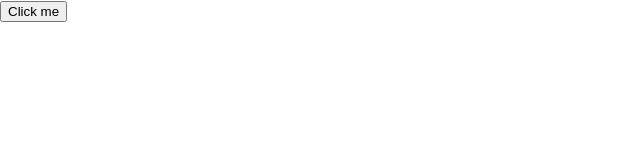
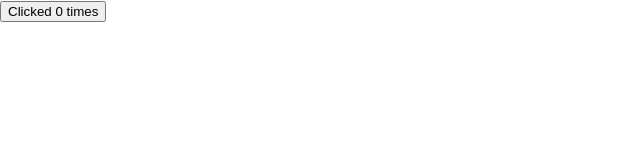
Before and after one commit to GustDevFreak/react-learning-project, a React (Create React App) app: page / in a window 1280 px wide. Shown: the top 160 px of the page, without its empty margins (0-640 px from the left). Built offline with nearby package versions, Linux system fonts and the light colour scheme.

Commit message:
updating the screen using the hook { useState } on a state variable

```diff
--- a/src/App.js
+++ b/src/App.js
@@ -1,11 +1,22 @@
-export default function MyButton() {
+import { useState } from "react";
+
+// declarando una variable de estado dentro del componente
+function MyButton() {
+
+  // [estado actual, funcion que actualizara el estado]
+  const [count, setCount] = useState(0);
+
+  // defino el controlado de eventos
   function handleClick() {
-    alert('Hello World');
-  };
+    setCount(count + 1)
+  }
 
   return (
     <button onClick={handleClick}>
-      Click me
+      Clicked {count} times
     </button>
   );
 }
+
+// Ahora ejecuto el componente
+export default MyButton
```
